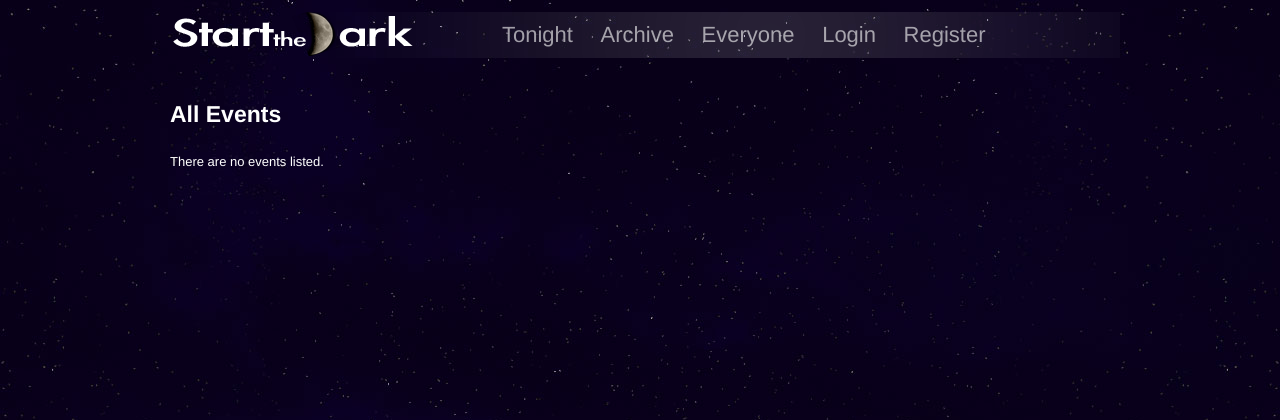
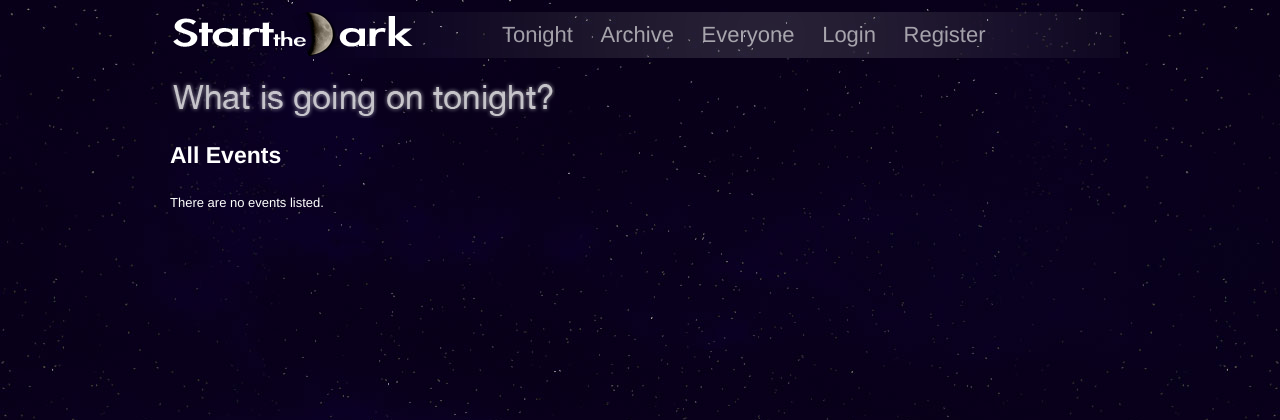
Before and after one commit to ericflo/startthedark, a Django app: template templates/events/tonight.html in a window 1280 px wide. Shown: the top 420 px of the page. Run offline with Django 3.2, Linux system fonts and the light colour scheme; the template is opened without the code that fills it, so the values that code supplies are empty; parts of the project's set-up code (start-up, migrations or seed data) failed here and were passed over.

Commit message:
Added 'What is going on tonight?' image to tonight.html template.

```diff
--- a/media/css/screen.css
+++ b/media/css/screen.css
@@ -49,6 +49,16 @@ ul.messages li a.clear_button {
     float: right;
     color: #FFFF00;
     text-decoration: none;
+}
+
+/* What is going on tonight? */
+#what_tonight {
+    width: 385px;
+    height: 41px;
+    background: url('../img/what_tonight.png');
+    margin: 0px 0px 0px 0px;
+    padding: 0px 0px 0px 0px;
+    text-indent: -9000px;
 }
 
 /* New Event */
--- a/templates/events/tonight.html
+++ b/templates/events/tonight.html
@@ -2,6 +2,7 @@
 {% load events_tags %}
 
 {% block main_content %}
+    <p id="what_tonight">What is going on tonight?</p>
     {% if user.is_authenticated %}
         {{ event_form.description.errors }}
         <form id="event_form" method="POST" action="{% url ev_create %}">
```
Also changed, not shown: media/img/what_tonight.png (added).
